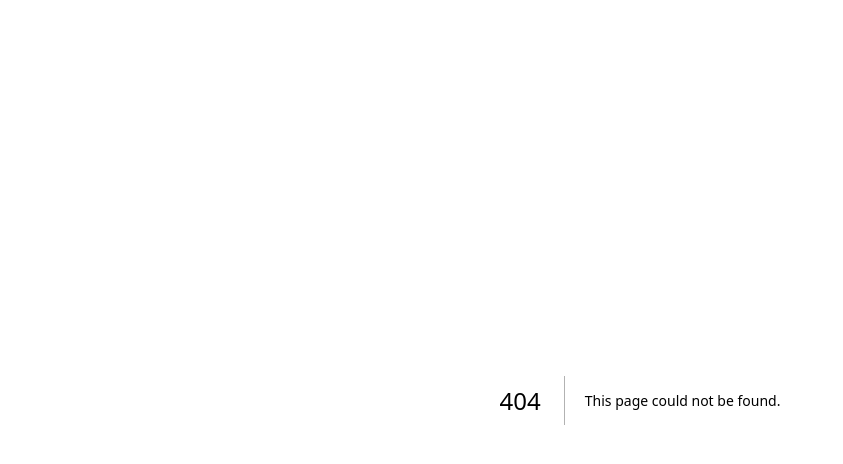
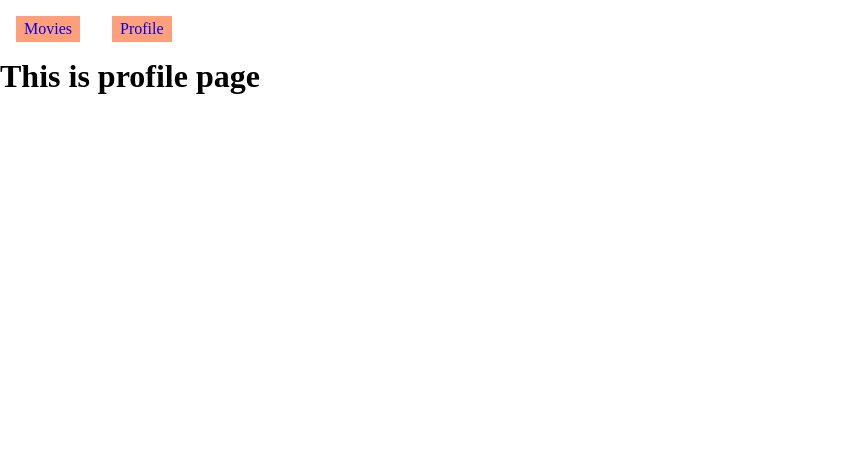
Before and after one commit to PiotrDrajewicz/Films-App, a Next.js app: page /profile in a window 1280 px wide. Before the commit this address had no page. Shown: the top 464 px of the page, without its empty margins (0-843 px from the left). Built offline with nearby package versions, Linux system fonts and the light colour scheme.

Commit message:
starting to code

```diff
--- /dev/null
+++ b/app/globals.css
@@ -0,0 +1,16 @@
+*, *::before, *::after {
+    margin: 0;
+    padding: 0;
+    box-sizing: border-box;
+}
+
+.nav-list {
+    display: flex;
+}
+
+.nav-item {
+    margin: 1rem;
+    padding: .25rem .5rem;
+    background-color: lightsalmon;
+    text-decoration: none;
+}
--- a/app/layout.tsx
+++ b/app/layout.tsx
@@ -1,5 +1,8 @@
+import Link from "next/link";
+import './globals.css';
+
 export const metadata = {
-  title: 'Next.js',
+  title: 'Movies App',
   description: 'Generated by Next.js',
 }
 
@@ -10,7 +13,15 @@ export default function RootLayout({
 }) {
   return (
     <html lang="en">
-      <body>{children}</body>
+      <body>
+        <main>
+          <nav className="nav-list">
+            <Link href="/" className="nav-item">Movies</Link>
+            <Link href="/profile" className="nav-item">Profile</Link>
+          </nav>
+        {children}
+        </main>
+      </body>
     </html>
   )
 }
--- /dev/null
+++ b/app/profile/page.tsx
@@ -0,0 +1,9 @@
+const ProfilePage: React.FC = () => {
+    return (
+        <>
+            <h1>This is profile page</h1>
+        </>
+    )
+}
+
+export default ProfilePage;
```
